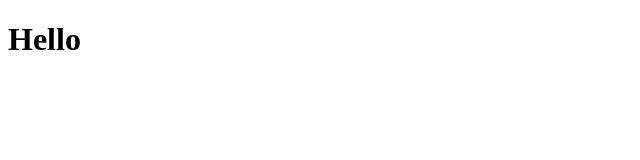
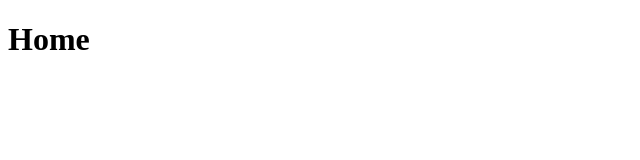
Before and after one commit to kamilkow1123/blog, a React app: page / in a window 1280 px wide. Shown: the top 160 px of the page, without its empty margins (0-640 px from the left). Built offline with nearby package versions, Linux system fonts and the light colour scheme.

Commit message:
Draft of the homepage

```diff
--- a/package.json
+++ b/package.json
@@ -28,6 +28,7 @@
     },
     "dependencies": {
         "react": "^17.0.2",
-        "react-dom": "^17.0.2"
+        "react-dom": "^17.0.2",
+        "react-router-dom": "^5.2.0"
     }
 }
--- a/src/App.js
+++ b/src/App.js
@@ -1,10 +1,14 @@
 import React from "react";
+import { HashRouter as Router, Switch, Route } from "react-router-dom";
+import Home from "./components/Home";
 
 const App = () => {
     return (
-        <div>
-            <h1>Hello</h1>
-        </div>
+        <Router>
+            <Switch>
+                <Route path="/" component={Home} exact />
+            </Switch>
+        </Router>
     );
 };
 
--- /dev/null
+++ b/src/components/Home.jsx
@@ -0,0 +1,11 @@
+import React from "react";
+
+const Home = () => {
+    return (
+        <div>
+            <h1>Home</h1>
+        </div>
+    );
+};
+
+export default Home;
```
Also changed, not shown: 1 other file (tests, documents, lock files or other folders).
